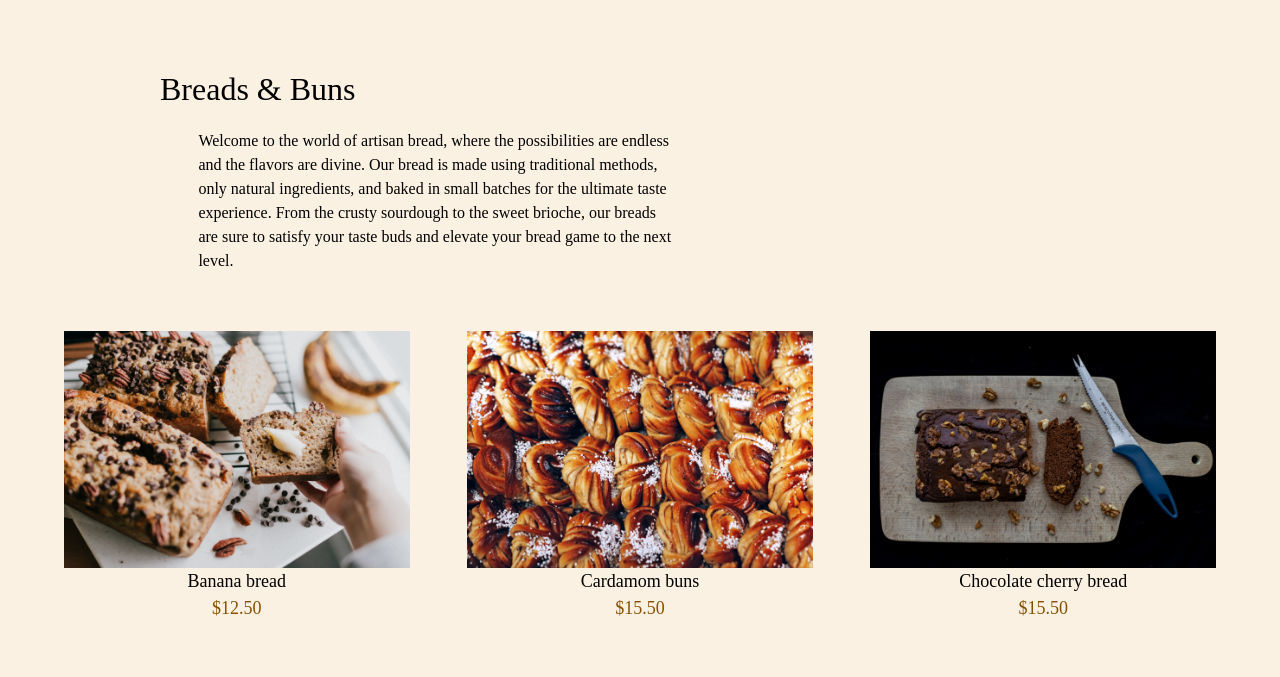
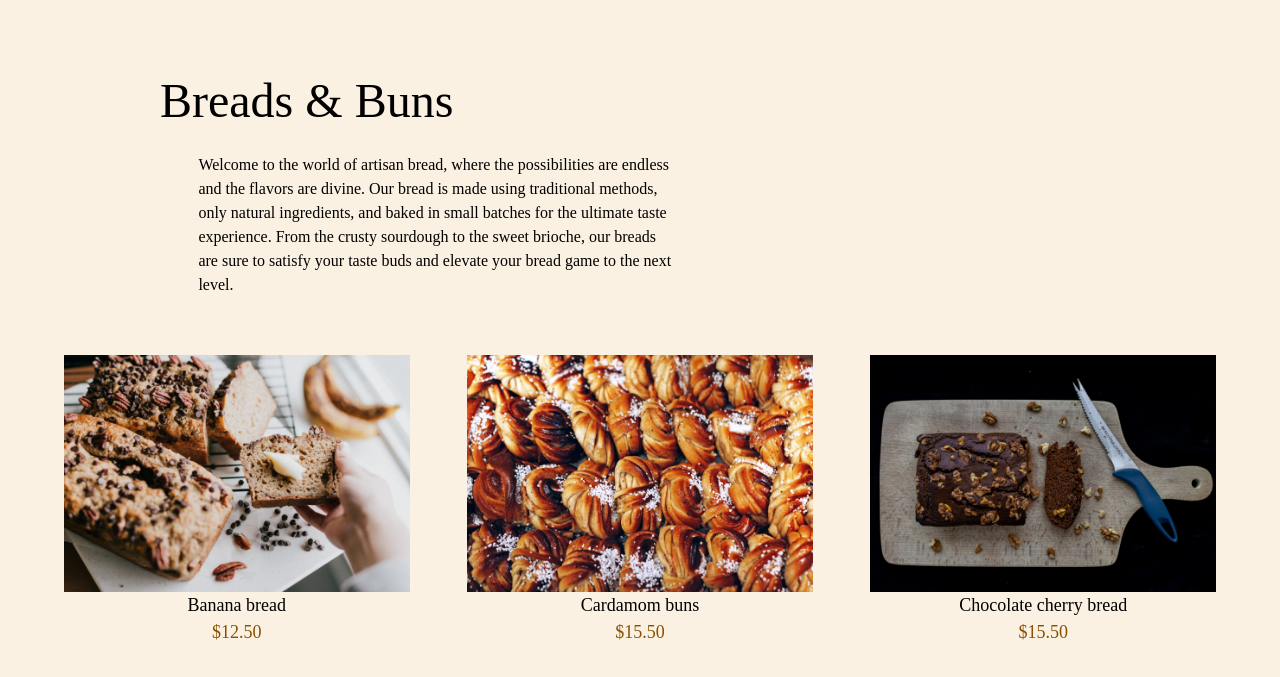
Before and after one commit to tlemick/bassetts-baked-goods, a Gatsby site: page /breads-and-buns in a window 1280 px wide. Shown: the part 63-740 px from the top of the page. Built offline with nearby package versions, Linux system fonts and the light colour scheme; Gatsby itself is replaced by a stand-in of ours.

Commit message:
added header text and font-display css

```diff
--- a/src/components/layout.js
+++ b/src/components/layout.js
@@ -46,6 +46,7 @@ const GlobalStyle = createGlobalStyle`
 
     @font-face {
     font-family: 'Woodblock-Sans Rough';
+    font-display: auto;
     src: url(/fonts/Woodblock-Sans-Rough.otf) format("otf");
 }
 
--- a/src/pages/breads-and-buns.js
+++ b/src/pages/breads-and-buns.js
@@ -9,6 +9,11 @@ import PopularItems from "../components/popular"
 const Wrapper = styled.div`
     padding-left: 5%;
     padding-right: 5%;
+`
+
+const Headline = styled.h1`
+    font-family: "Woodblock-Sans Rough";
+    font-size: 3rem;
 `
 
 const ProductsList = styled.div`
@@ -54,7 +59,7 @@ const BreadsAndBuns = ({ data }) => {
         <Layout pageTitle="Breads and Buns">
             <Wrapper>
                 <PageTitle>
-                    <h1>Breads & Buns</h1>
+                    <Headline>Breads & Buns</Headline>
                     <p>
                         Welcome to the world of artisan bread, where the
                         possibilities are endless and the flavors are divine.
```
